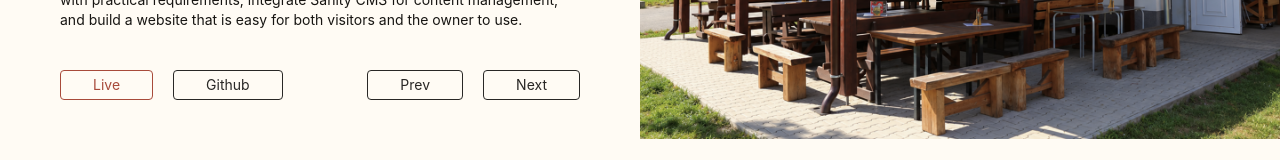
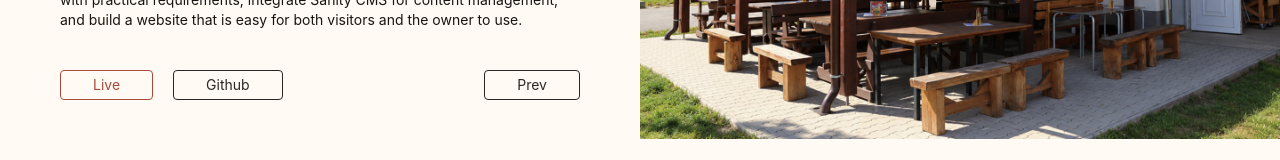
Before and after one commit to Luan2118/portfolio-v2, a React (Vite) app: page /hospudka-pod-bousovem in a window 1280 px wide. Shown: the part 588-748 px from the top of the page. Built offline with nearby package versions, Linux system fonts and the light colour scheme.

Commit message:
fix: remove next link from last project

```diff
--- a/src/pages/Projects/HospodaPodBousovem.tsx
+++ b/src/pages/Projects/HospodaPodBousovem.tsx
@@ -20,7 +20,6 @@ function HospodaPodBousovem() {
       livePath='https://hospudka-pod-bousovem.leluanvn21.workers.dev/'
       gitHubPath='https://github.com/Luan2118/hospudka-pod-bousovem'
       prev='/finance-tracker'
-      next='/gym-tracker'
     />
   )
 }
```
